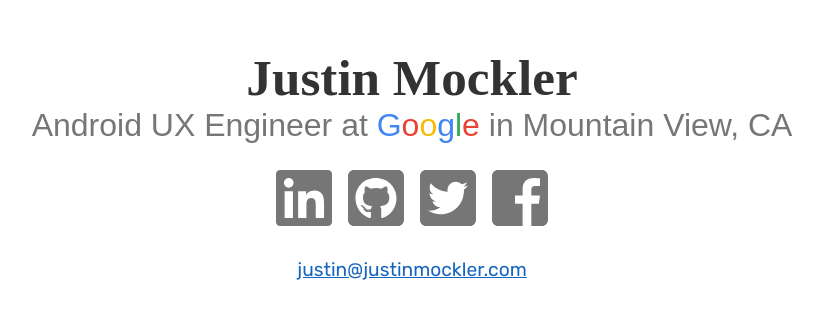
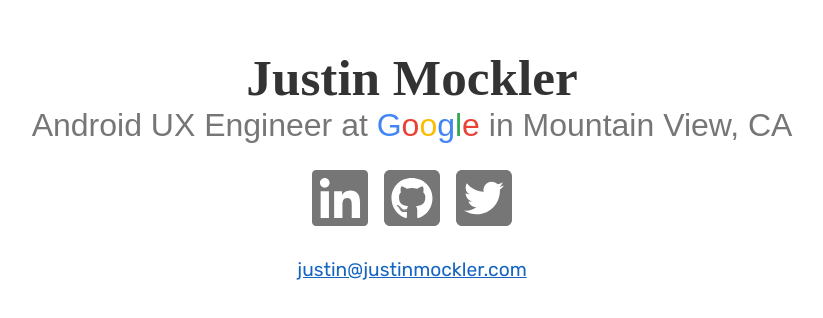
Before and after one commit to JustinMockler/justinmockler.github.io, a plain HTML site: page index.html in a window 1280 px wide. Shown: the part 236-554 px from the top of the page, without its empty margins (228-1051 px from the left). Drawn offline with Linux system fonts and the light colour scheme; a web font is replaced by a local one.

Commit message:
Remove Facebook link

```diff
--- a/index.html
+++ b/index.html
@@ -89,9 +89,6 @@
         <a href="https://twitter.com/JustinMockler">
           <i class="fab fa-twitter-square"></i>
         </a>
-        <a href="https://www.facebook.com/justin.mockler">
-          <i class="fab fa-facebook-square"></i>
-        </a>
       </div>
       <div class="contact">
         <a href="mailto:justin@justinmockler.com">justin@justinmockler.com</a>
```
